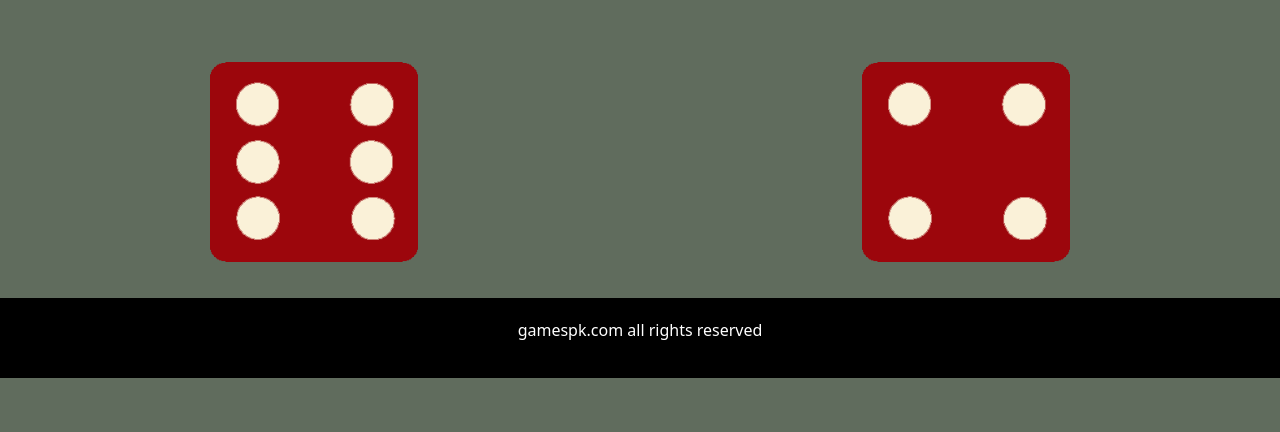
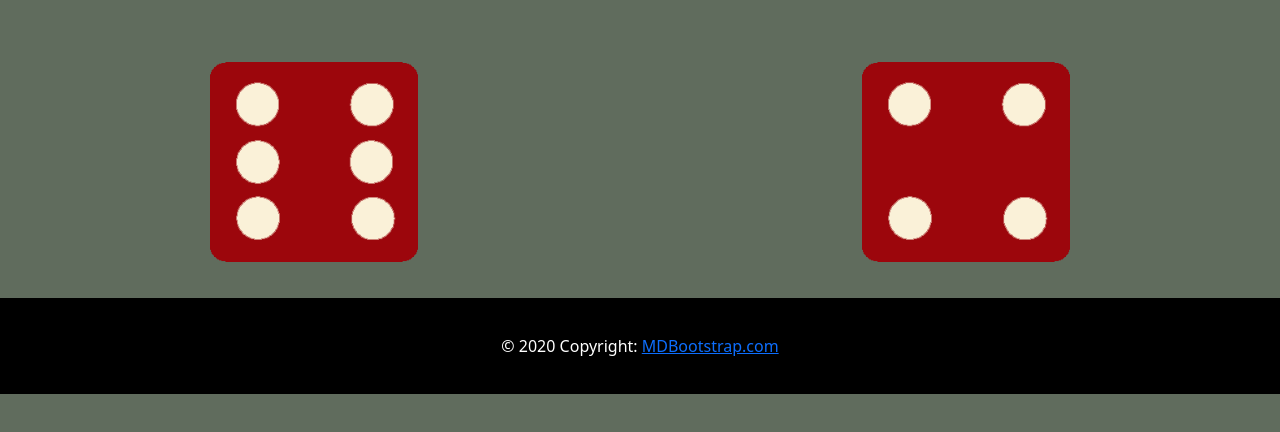
Before and after one commit to pratham180702/dice_game, a plain HTML site: page index.html in a window 1280 px wide. Shown: the part 304-736 px from the top of the page. Drawn offline with nearby package versions, Linux system fonts and the light colour scheme.

Commit message:
first push

```diff
--- a/index.html
+++ b/index.html
@@ -61,9 +61,19 @@
         </div>
       </div>
     </section>
-    <section class="footer">
+    <!-- <section class="footer">
       <p class="footer-text">gamespk.com all rights reserved</p>
-    </section>
+    </section> -->
+    <!-- Footer -->
+    <footer class="page-footer font-small blue final-footer">
+      <!-- Copyright -->
+      <div class="footer-copyright text-center py-3 footer-text">
+        © 2020 Copyright:
+        <a href="/"> MDBootstrap.com</a>
+      </div>
+      <!-- Copyright -->
+    </footer>
+    <!-- Footer -->
 
     <script src="index.js"></script>
   </body>
--- a/styles.css
+++ b/styles.css
@@ -27,7 +27,7 @@
   color: #f1c376;
 }
 
-.footer {
+.final-footer {
   background-color: black;
   padding: 20px;
 }
```
